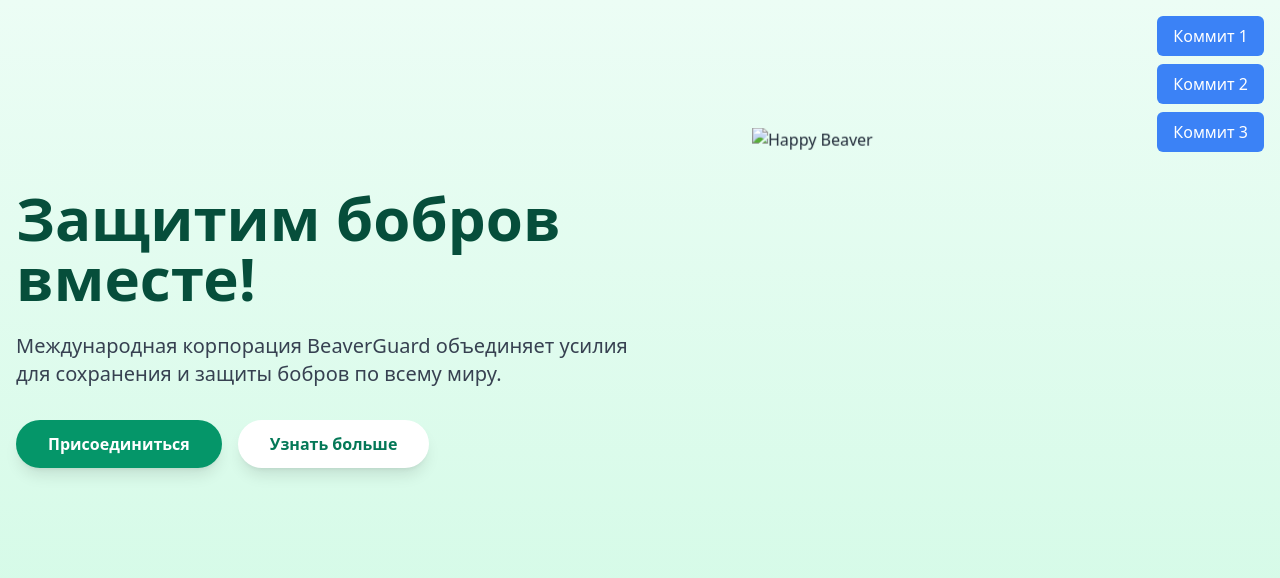
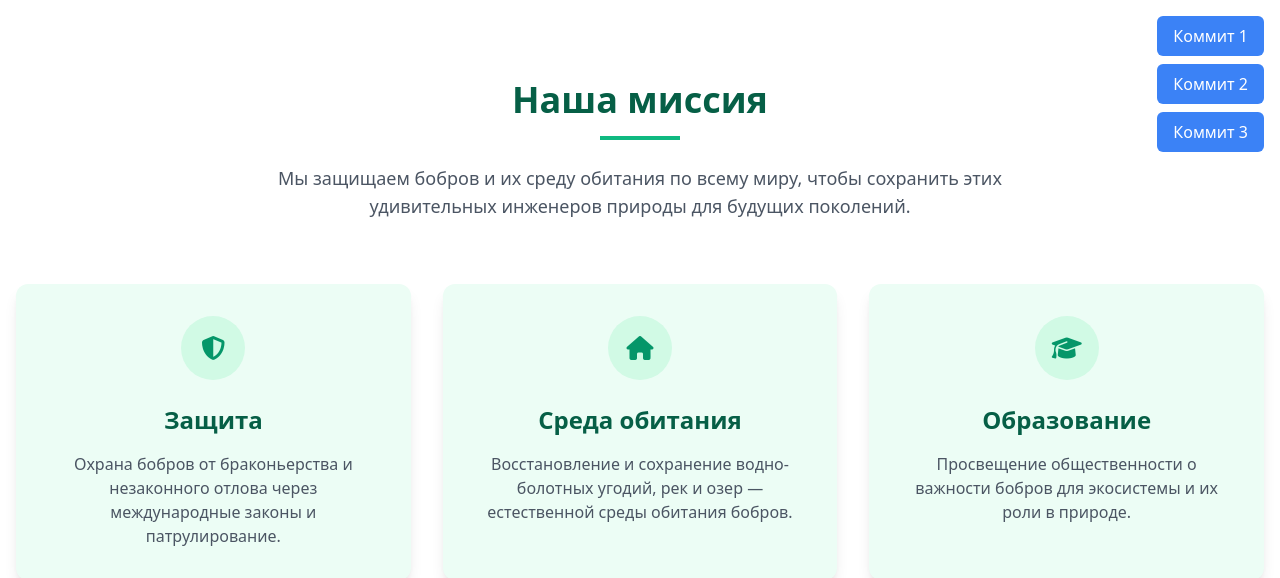
Before and after one commit to alisameta09/learning-git, a plain HTML site: page index.html in a window 1280 px wide. Shown: the top 578 px of the page. Drawn offline with nearby package versions, Linux system fonts and the light colour scheme.

Commit message:
Delete hero block

```diff
--- a/index.html
+++ b/index.html
@@ -190,53 +190,6 @@
         </div>
     </div>
 </header>
-
-<!-- Hero Section (Первый блок) -->
-<section
-        id="hero"
-        class="water-wave pt-24 pb-32 md:pt-32 md:pb-48 bg-gradient-to-b from-emerald-50 to-emerald-100 relative overflow-hidden"
->
-    <div
-            class="container mx-auto px-4 flex flex-col md:flex-row items-center justify-between relative z-20"
-    >
-        <div class="md:w-1/2 mb-12 md:mb-0">
-            <h1
-                    class="text-4xl md:text-6xl font-bold text-emerald-900 mb-6 leading-tight"
-            >
-                Защитим бобров вместе!
-            </h1>
-            <p class="text-lg md:text-xl text-gray-700 mb-8">
-                Международная корпорация BeaverGuard объединяет усилия для сохранения
-                и защиты бобров по всему миру.
-            </p>
-            <div class="flex flex-col sm:flex-row space-y-4 sm:space-y-0 sm:space-x-4">
-                <a
-                        href="#join"
-                        class="bg-emerald-600 hover:bg-emerald-700 text-white font-bold py-3 px-8 rounded-full shadow-lg transition duration-300 text-center"
-                >Присоединиться</a
-                >
-                <a
-                        href="#mission"
-                        class="bg-white hover:bg-gray-100 text-emerald-700 font-bold py-3 px-8 rounded-full shadow-lg transition duration-300 text-center"
-                >Узнать больше</a
-                >
-            </div>
-        </div>
-
-        <div class="md:w-1/2 flex justify-center">
-            <div
-                    style="width:400px; height: 400px"
-                    class="relative h-64 w-64 md:h-96 md:w-96">
-                <img
-                        src="cool.png"
-                        alt="Happy Beaver"
-                        class="w-full h-full object-contain beaver-float"
-                />
-            </div>
-        </div>
-    </div>
-</section>
-
 <!-- Mission Section -->
 <section id="mission" class="py-20 bg-white">
     <div class="container mx-auto px-4">
```
